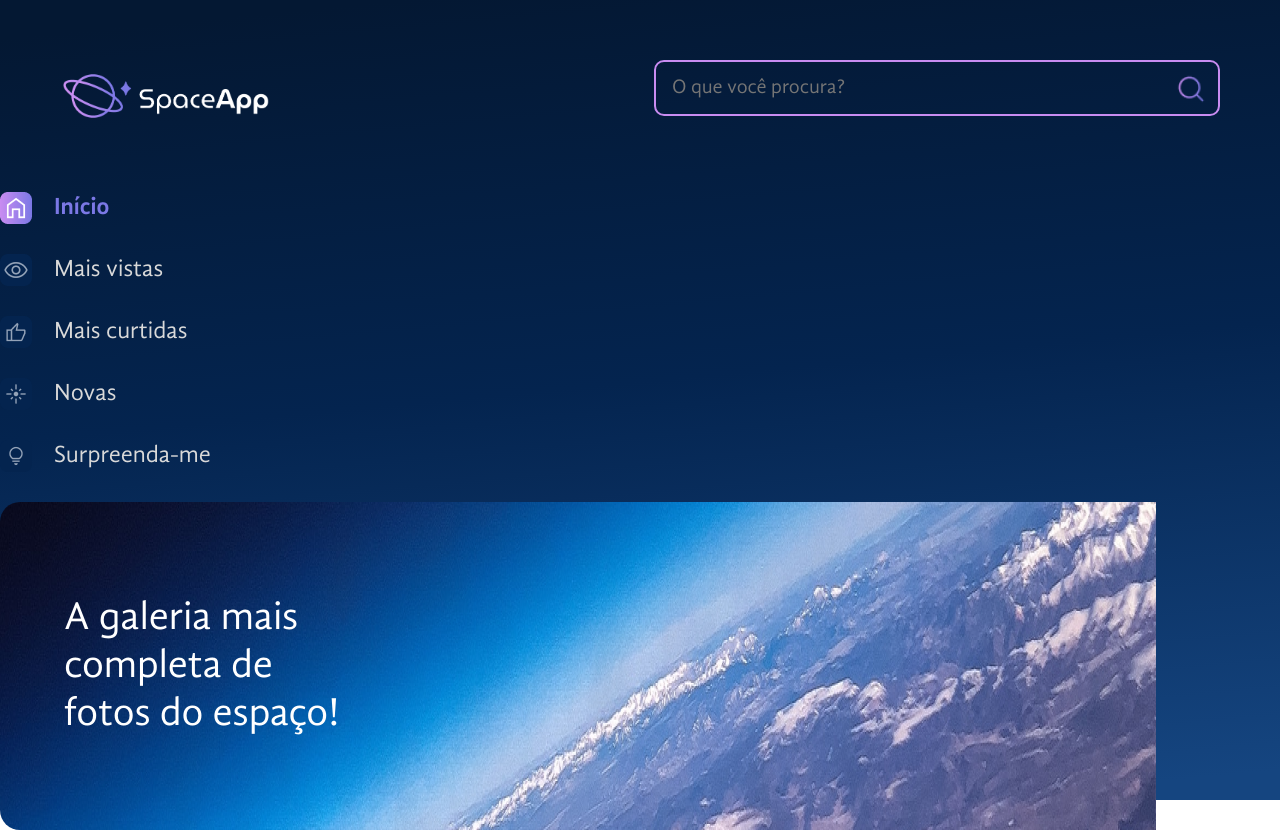
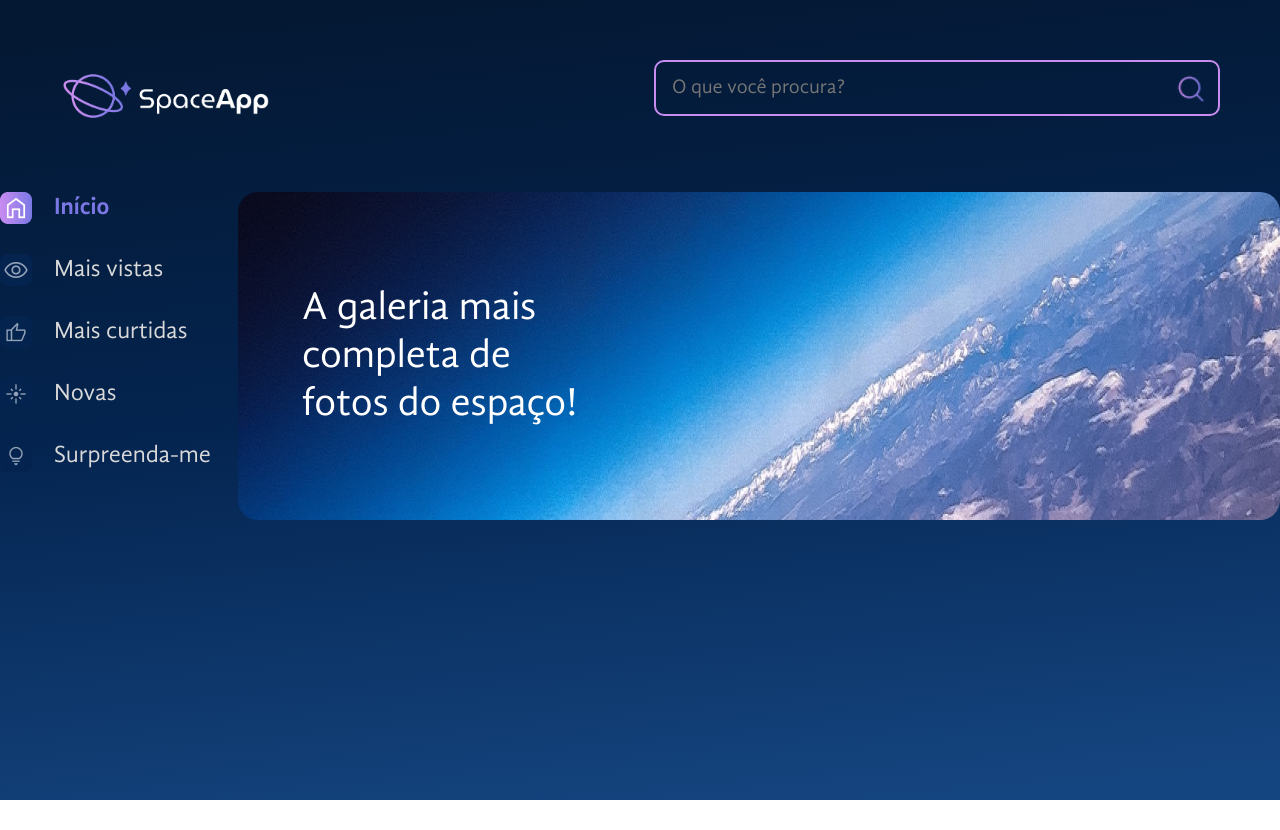
Before and after one commit to PedroPassos081/space-app, a React (Vite) app: page / in a window 1280 px wide. After the commit the page ends 800 px from the top, so only its background shows below. Built offline with nearby package versions, Linux system fonts and the light colour scheme.

Commit message:
Adicionando containers para alinhar o projeto

```diff
--- a/src/App.jsx
+++ b/src/App.jsx
@@ -11,18 +11,32 @@ const FundoGradiente = styled.div`
   width: 100%;
   height: 100vh;
 `
+const AppContainer = styled.div`
+  width: 1440px;
+  margin: 0 auto;
+  max-width:100%;
+`
+const ContainerMain = styled.main`
+   display: flex;
+    gap: 26px;
+`
+
 
 function App() {
 
   return (
     <FundoGradiente>
       <EstilosGlobais />
+      <AppContainer>
         <Cabecalho />
+        <ContainerMain >
           <BarraLateral />
           <Banner
             texto="A galeria mais completa de fotos do espaço!"
             backgroundImage={bannerBackground}
           />
+        </ContainerMain>
+      </AppContainer>
     </FundoGradiente>
   )
 }
```
Lines whose indentation alone changed are shown as unchanged.
